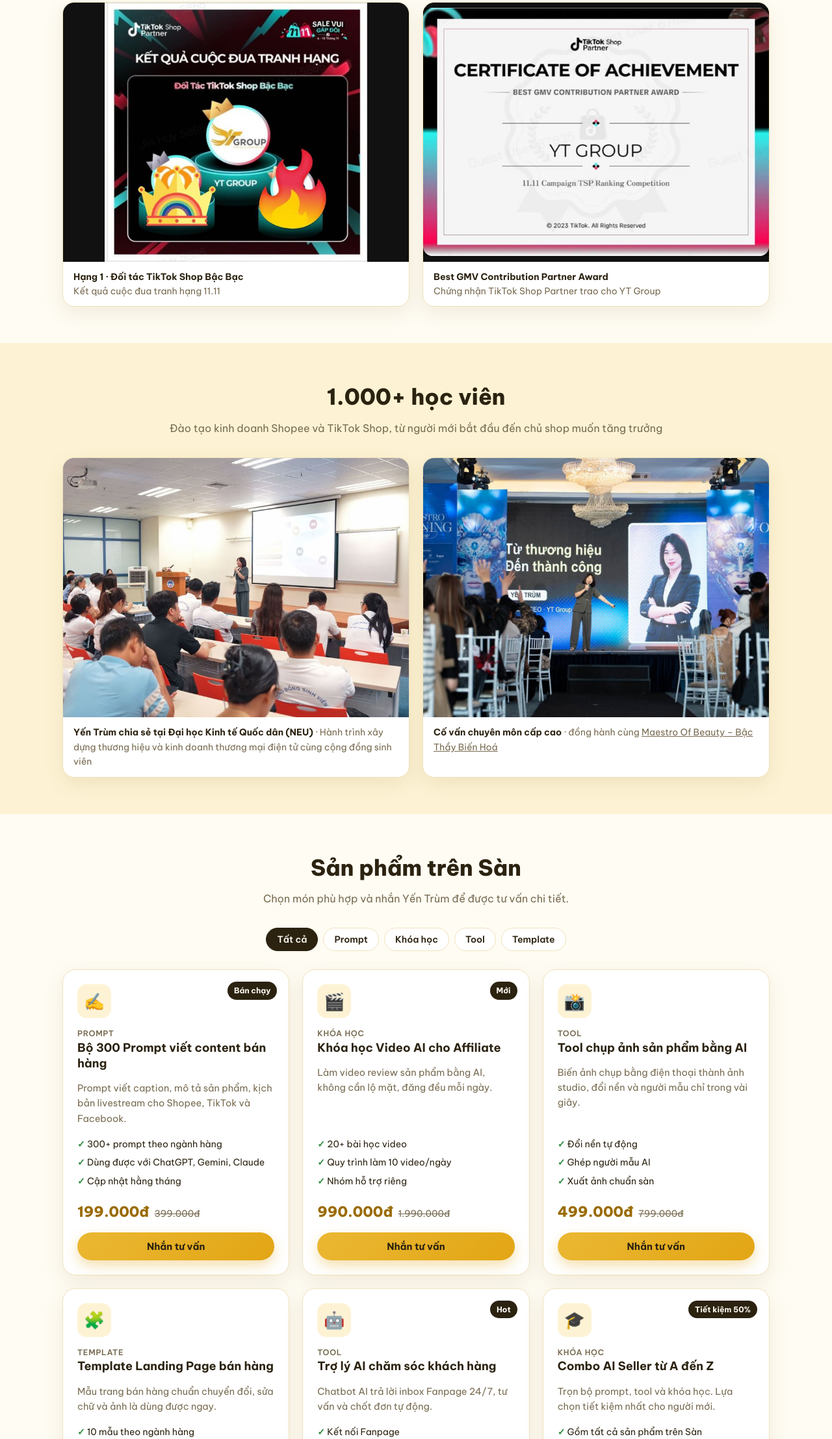
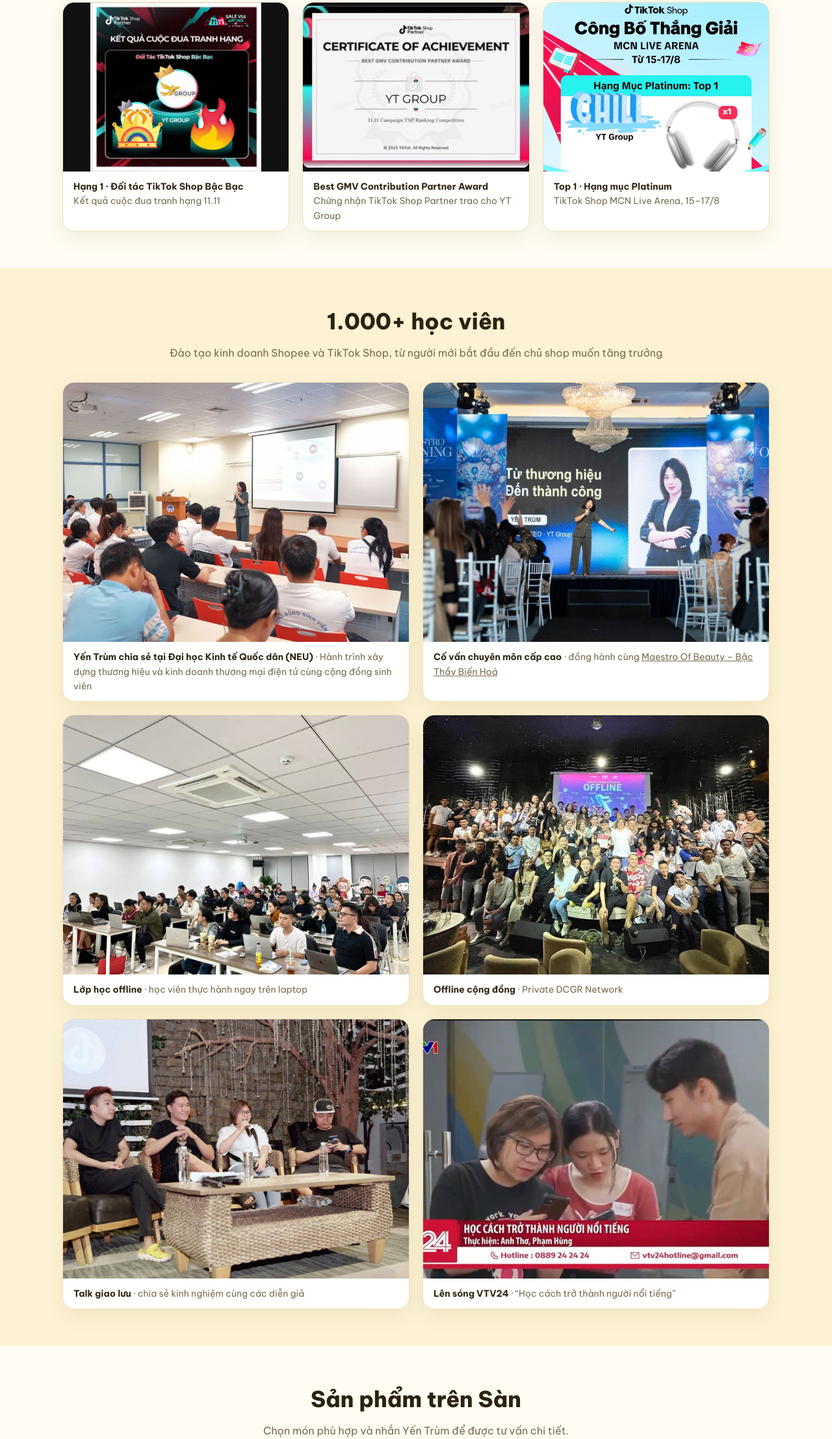
Before and after one commit to yentrum/san, a plain HTML site: page index.html in a window 1280 px wide. Shown: the part 3484-5699 px from the top of the page at 65% size. Drawn offline with Linux system fonts and the light colour scheme.

Commit message:
Thêm 5 ảnh hoạt động: lớp học, offline, talk, VTV24, giải TikTok Shop
Co-Authored-By: Claude Sonnet 5.5 <noreply@anthropic.com>
Claude-Session: https://claude.ai/code/session_01UPxCBUuJkHDuQS9JBcKKd1

```diff
--- a/index.html
+++ b/index.html
@@ -164,8 +164,9 @@ section{padding:56px 0}
 /* doi tac */
 .edu-grid{display:grid;grid-template-columns:repeat(2,minmax(0,1fr));gap:20px}
 @media (max-width:700px){.edu-grid{grid-template-columns:1fr}}
-.partners{display:grid;grid-template-columns:repeat(2,minmax(0,1fr));gap:20px}
-@media (max-width:700px){.partners{grid-template-columns:1fr}}
+.partners{display:grid;grid-template-columns:repeat(3,minmax(0,1fr));gap:20px}
+@media (max-width:900px){.partners{grid-template-columns:repeat(2,minmax(0,1fr))}}
+@media (max-width:600px){.partners{grid-template-columns:1fr}}
 .partners figure{margin:0;display:flex;flex-direction:column}
 .partners img{aspect-ratio:4/3;object-fit:contain;background:#111}
 .pf-logos{display:flex;gap:10px;justify-content:center;flex-wrap:wrap;margin-bottom:24px}
@@ -335,6 +336,7 @@ footer{padding:36px 0;border-top:1px solid var(--line);margin-top:56px;color:var
       <div class="partners">
         <figure class="photo"><img src="img/doi-tac-tiktok-hang1.jpg" alt="Kết quả cuộc đua tranh hạng: YT Group hạng 1 đối tác TikTok Shop Bậc Bạc" loading="lazy"><figcaption><b>Hạng 1 · Đối tác TikTok Shop Bậc Bạc</b><br>Kết quả cuộc đua tranh hạng 11.11</figcaption></figure>
         <figure class="photo"><img src="img/chung-nhan-tiktok.jpg" alt="Certificate of Achievement: Best GMV Contribution Partner Award trao cho YT Group" loading="lazy"><figcaption><b>Best GMV Contribution Partner Award</b><br>Chứng nhận TikTok Shop Partner trao cho YT Group</figcaption></figure>
+        <figure class="photo"><img src="img/tiktok-mcn-live-arena.jpg" alt="TikTok Shop công bố thắng giải MCN Live Arena, hạng mục Platinum Top 1: YT Group" loading="lazy" style="aspect-ratio:4/3;object-fit:cover;object-position:center 25%;background:#bfeaf5"><figcaption><b>Top 1 · Hạng mục Platinum</b><br>TikTok Shop MCN Live Arena, 15–17/8</figcaption></figure>
       </div>
     </div>
   </section>
@@ -345,6 +347,10 @@ footer{padding:36px 0;border-top:1px solid var(--line);margin-top:56px;color:var
       <div class="edu-grid">
         <figure class="photo" style="margin:0"><img src="img/chia-se-neu.jpg" alt="Yến Trùm chia sẻ kinh nghiệm kinh doanh thương mại điện tử với sinh viên Đại học Kinh tế Quốc dân" loading="lazy" style="aspect-ratio:4/3;object-fit:cover;object-position:center 40%"><figcaption><b>Yến Trùm chia sẻ tại Đại học Kinh tế Quốc dân (NEU)</b> · Hành trình xây dựng thương hiệu và kinh doanh thương mại điện tử cùng cộng đồng sinh viên</figcaption></figure>
         <figure class="photo" style="margin:0"><img src="img/maestro-co-van.jpg" alt="Yến Trùm chia sẻ trên sân khấu Maestro Opening Day với chủ đề Từ thương hiệu đến thành công" loading="lazy" style="aspect-ratio:4/3;object-fit:cover;object-position:center 45%"><figcaption><b>Cố vấn chuyên môn cấp cao</b> · đồng hành cùng <a href="https://web.facebook.com/Maestroofbeauty" target="_blank" rel="noopener">Maestro Of Beauty – Bậc Thầy Biến Hoá</a></figcaption></figure>
+        <figure class="photo" style="margin:0"><img src="img/lop-hoc-offline.jpg" alt="Lớp học offline, học viên thực hành trên laptop" loading="lazy" style="aspect-ratio:4/3;object-fit:cover;object-position:center 60%"><figcaption><b>Lớp học offline</b> · học viên thực hành ngay trên laptop</figcaption></figure>
+        <figure class="photo" style="margin:0"><img src="img/offline-dcgr.jpg" alt="Buổi offline Private DCGR Network, đông đảo thành viên chụp ảnh chung" loading="lazy" style="aspect-ratio:4/3;object-fit:cover;object-position:center 40%"><figcaption><b>Offline cộng đồng</b> · Private DCGR Network</figcaption></figure>
+        <figure class="photo" style="margin:0"><img src="img/talk-giao-luu.jpg" alt="Buổi talk giao lưu chia sẻ kinh nghiệm cùng các diễn giả" loading="lazy" style="aspect-ratio:4/3;object-fit:cover;object-position:center 35%"><figcaption><b>Talk giao lưu</b> · chia sẻ kinh nghiệm cùng các diễn giả</figcaption></figure>
+        <figure class="photo" style="margin:0"><img src="img/vtv24.jpg" alt="Hình ảnh lớp học trên VTV24, chương trình Học cách trở thành người nổi tiếng" loading="lazy" style="aspect-ratio:4/3;object-fit:cover;object-position:center 35%"><figcaption><b>Lên sóng VTV24</b> · “Học cách trở thành người nổi tiếng”</figcaption></figure>
       </div>
     </div>
   </section>
```
Also changed, not shown: img/lop-hoc-offline.jpg (added), img/offline-dcgr.jpg (added), img/talk-giao-luu.jpg (added), img/tiktok-mcn-live-arena.jpg (added), img/vtv24.jpg (added).
